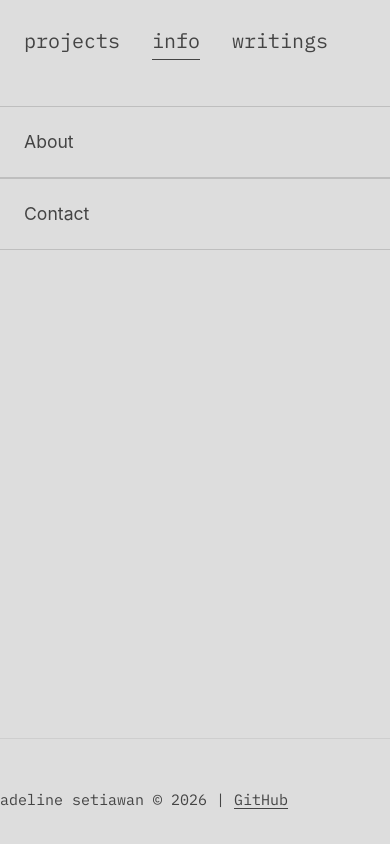
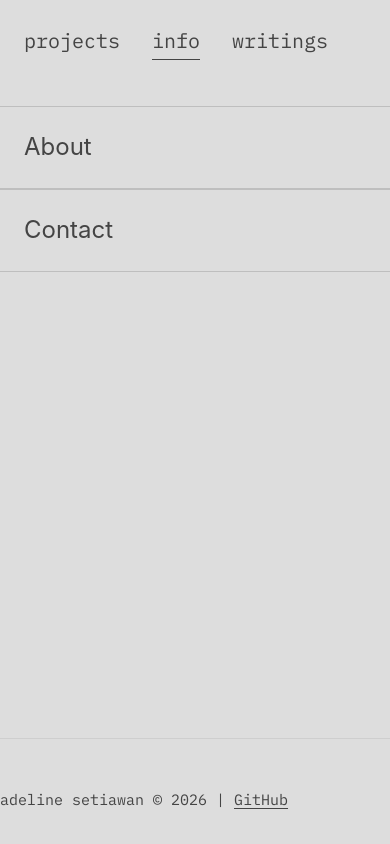
Before and after one commit to halfabluebanana/linlinlin.online, a plain HTML site: page info.html in a window 390 px wide. Drawn offline with Linux system fonts and the light colour scheme; a web font is replaced by a local one.

Commit message:
Update accordion header font size and fix PDF links

```diff
--- a/info.html
+++ b/info.html
@@ -32,7 +32,20 @@
                 <div class="accordion-content">
                     <!-- Add your bio, background, interests, what you do -->
                     <!-- Example: "I'm a designer/developer interested in [topics]. I work with [tools/technologies]." -->
-                    <p>This is where information goes.</p>
+                    <p>I'm an anthropologist, a designer, former entrepreneur, and at present, enjoying the puzzles of being a data and social scientist.
+                        I find abstractions and poetics more interesting than narratives. I'm humbled by how the environments we create in turn shape our beliefs, gestures, and relationships.
+                        How we're still the same cave-dwellers we once were. Thousands of years on we're still looking at dots, drawing constellations to read the future.
+                        Except now in place of saber-tooth tigers, our threats are invisible. My top 3 invisible problems to work on in the next few years are puzzles related to information asymmetry, structural inequalities, and the climate crisis.
+                        Occasionally a person comes along and asks: what's that!? I hear you, these are big abstracted words. Big words make problems loom bigger... foggier.
+
+                        I'm noodling on recommender systems, digital civic society, behavioural signals... ways to think about us, humans, with our messy, leaky bodies in space, and how that might relate to our presence (or representations) in the digital world.
+                        I believe that we're living in unprecedented times. Not without historical parallels. But strange, new times. And I'm excited to see where we go.
+                        I believe in spite / despite the ease of creating nowadays, I'm still drawn to creating: art, aesthetics, design... whatever word we use to describe "things" of lesser chaos.
+                        If only to discover some morsel of truth in beauty, in the limits of my own beliefs, or surrender to mystery.
+
+                        For further insights into my work, you may <a href="media/pdf/Adeline Setiawan CV_2026.pdf" target="_blank" rel="noopener noreferrer">download my CV</a>. Or, reach out to say hello.
+
+                         </p>
                 </div>
             </div>
 
--- a/styles.css
+++ b/styles.css
@@ -190,9 +190,12 @@ main {
     background-color: #F4f3f2;
 }
 
-.accordion-header {
+.accordion-header,
+h2.accordion-header,
+.accordion-section h2.accordion-header,
+.accordion-section .accordion-header {
     font-family: 'BDO Grotesk', -apple-system, BlinkMacSystemFont, 'Segoe UI', sans-serif;
-    font-size: 1.2rem;
+    font-size: max(24px, min(4vw, 35px)) !important;
     font-weight: 400;
     text-transform: none;
     letter-spacing: 0;
@@ -385,9 +388,12 @@ footer a:hover {
         gap: 0;
     }
 
-    .accordion-header {
+    .accordion-header,
+    h2.accordion-header,
+    .accordion-section h2.accordion-header,
+    .accordion-section .accordion-header {
         padding: 1.25rem 1.5rem;
-        font-size: 1.1rem;
+        font-size: max(24px, min(4vw, 35px)) !important;
         margin-left: 0;
         margin-right: 0;
         max-width: none;
```
Also changed, not shown: work.html (deleted, +0 -84 lines), writings.html (+2 -2 lines), 1 other file.
